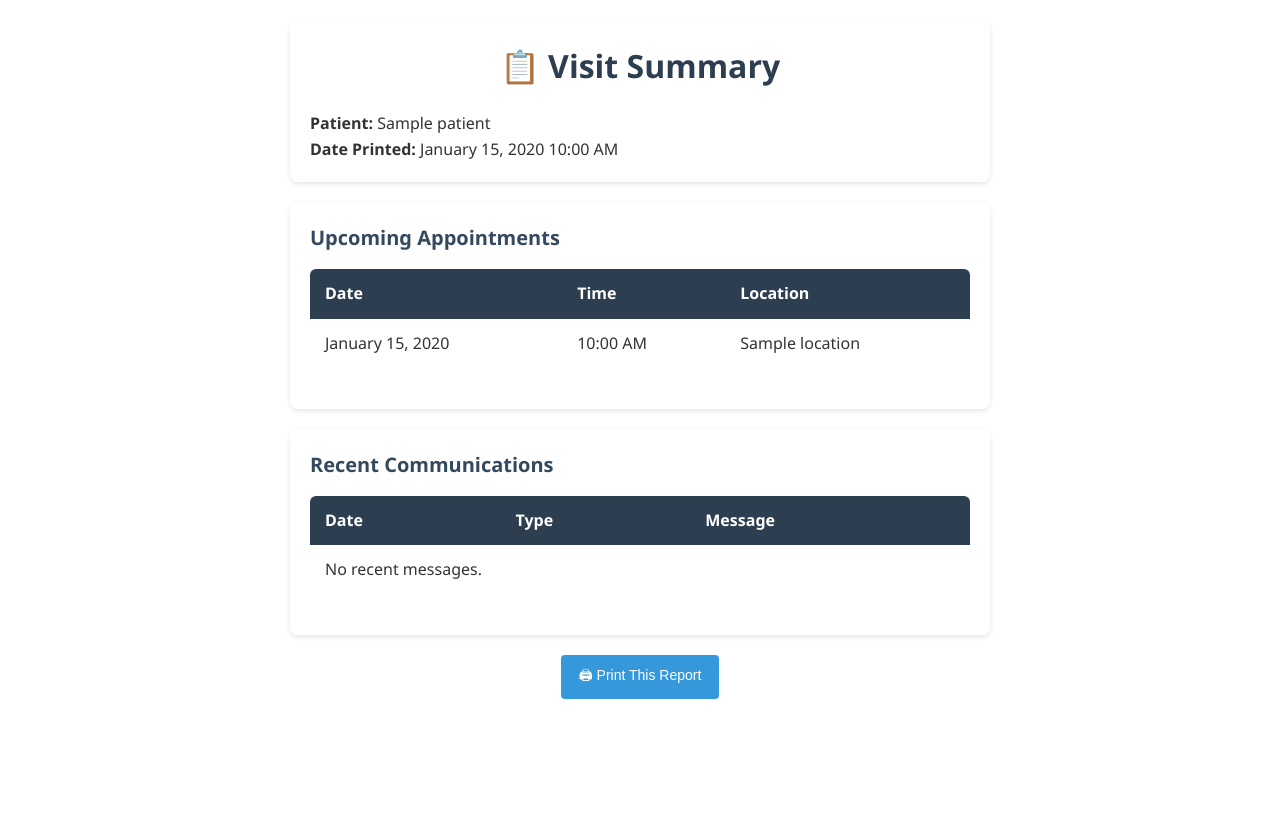
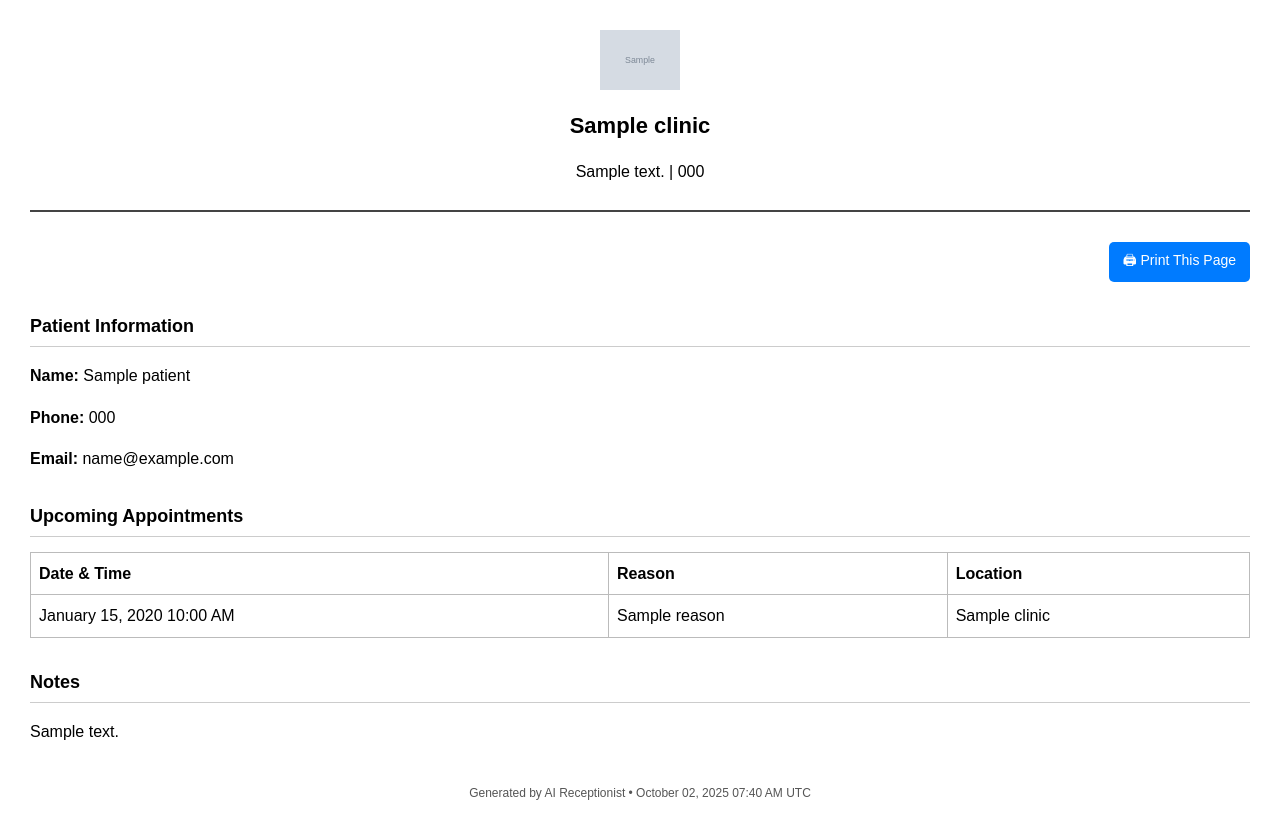
Before and after one commit to ConnorV2006/AI-Receptionist-Enchanced, a Flask app: template templates/patient_print.html in a window 1280 px wide. Before the commit the page ends 699 px from the top, so only its background shows below. Run offline with Flask 3, Linux system fonts and the light colour scheme; the template is opened without the code that fills it: most values are stand-ins (such as "Sample title", 1, 10 or a date in 2020); grey boxes marked "Sample" are stand-in pictures.

Commit message:
Update patient_print.html

```diff
--- a/templates/patient_print.html
+++ b/templates/patient_print.html
@@ -2,75 +2,121 @@
 <html lang="en">
 <head>
     <meta charset="UTF-8">
-  <title>Patient Visit Summary</title>
-  <link rel="stylesheet" href="{{ url_for('static', filename='styles.css') }}">
+    <title>Patient Summary</title>
     <style>
-    /* Print-friendly overrides */
-    body { background: #fff; }
-    .card { max-width: 700px; margin: 20px auto; }
-    h1 { text-align: center; margin-bottom: 20px; }
-    .print-btn { margin: 20px auto; text-align:center; }
+        body {
+            font-family: Arial, sans-serif;
+            margin: 30px;
+            line-height: 1.6;
+        }
+        header {
+            text-align: center;
+            margin-bottom: 30px;
+            border-bottom: 2px solid #444;
+            padding-bottom: 10px;
+        }
+        header img {
+            max-height: 60px;
+            margin-bottom: 10px;
+        }
+        h1 {
+            margin: 0;
+            font-size: 22px;
+        }
+        h2 {
+            font-size: 18px;
+            margin-top: 30px;
+            border-bottom: 1px solid #ccc;
+            padding-bottom: 5px;
+        }
+        table {
+            width: 100%;
+            border-collapse: collapse;
+            margin-top: 15px;
+        }
+        table, th, td {
+            border: 1px solid #bbb;
+        }
+        th, td {
+            padding: 8px;
+            text-align: left;
+        }
+        footer {
+            margin-top: 40px;
+            font-size: 12px;
+            text-align: center;
+            color: #555;
+        }
+        .print-btn {
+            display: block;
+            text-align: right;
+            margin-bottom: 15px;
+        }
+        .print-btn button {
+            background: #007BFF;
+            color: white;
+            border: none;
+            padding: 8px 14px;
+            font-size: 14px;
+            cursor: pointer;
+            border-radius: 5px;
+        }
         @media print {
-      .print-btn { display: none; }
-      nav, footer { display: none; }
+            .print-btn {
+                display: none;
+            }
         }
     </style>
 </head>
 <body>
 
-<div class="card">
-  <h1>📋 Visit Summary</h1>
-  <p><strong>Patient:</strong> {{ patient.name }}</p>
-  <p><strong>Date Printed:</strong> {{ now().strftime("%B %d, %Y %I:%M %p") }}</p>
+<header>
+    {% if clinic.logo_url %}
+        <img src="{{ clinic.logo_url }}" alt="Clinic Logo">
+    {% endif %}
+    <h1>{{ clinic.name }}</h1>
+    <p>{{ clinic.address }} | {{ clinic.phone }}</p>
+</header>
+
+<div class="print-btn">
+    <button onclick="window.print()">🖨 Print This Page</button>
 </div>
 
-<div class="card">
+<h2>Patient Information</h2>
+<p><strong>Name:</strong> {{ patient.name }}</p>
+<p><strong>Phone:</strong> {{ patient.phone }}</p>
+<p><strong>Email:</strong> {{ patient.email or 'N/A' }}</p>
+
 <h2>Upcoming Appointments</h2>
 <table>
     <thead>
-      <tr><th>Date</th><th>Time</th><th>Location</th></tr>
+        <tr>
+            <th>Date & Time</th>
+            <th>Reason</th>
+            <th>Location</th>
+        </tr>
     </thead>
     <tbody>
-      {% if appointments %}
-        {% for appt in appointments %}
+        {% for appt in patient.appointments %}
         <tr>
-            <td>{{ appt.date.strftime("%B %d, %Y") }}</td>
-            <td>{{ appt.date.strftime("%I:%M %p") }}</td>
-            <td>{{ appt.location }}</td>
+            <td>{{ appt.date.strftime("%B %d, %Y %I:%M %p") }}</td>
+            <td>{{ appt.reason or 'General Visit' }}</td>
+            <td>{{ clinic.name }}</td>
+        </tr>
+        {% else %}
+        <tr>
+            <td colspan="3">No upcoming appointments</td>
         </tr>
         {% endfor %}
-      {% else %}
-        <tr><td colspan="3">No upcoming appointments scheduled.</td></tr>
-      {% endif %}
     </tbody>
 </table>
-</div>
 
-<div class="card">
-  <h2>Recent Communications</h2>
-  <table>
-    <thead>
-      <tr><th>Date</th><th>Type</th><th>Message</th></tr>
-    </thead>
-    <tbody>
-      {% if messages %}
-        {% for msg in messages %}
-          <tr>
-            <td>{{ msg.timestamp.strftime("%B %d, %Y %I:%M %p") }}</td>
-            <td>{{ msg.type }}</td>
-            <td>{{ msg.content }}</td>
-          </tr>
-        {% endfor %}
-      {% else %}
-        <tr><td colspan="3">No recent messages.</td></tr>
-      {% endif %}
-    </tbody>
-  </table>
-</div>
+<h2>Notes</h2>
+<p>{{ patient.notes or "No notes available." }}</p>
 
-<div class="print-btn">
-  <button onclick="window.print()">🖨 Print This Report</button>
-</div>
+<footer>
+    <p>Generated by AI Receptionist • {{ datetime.utcnow().strftime("%B %d, %Y %I:%M %p") }} UTC</p>
+</footer>
 
 </body>
 </html>
```
Lines whose indentation alone changed are shown as unchanged.
